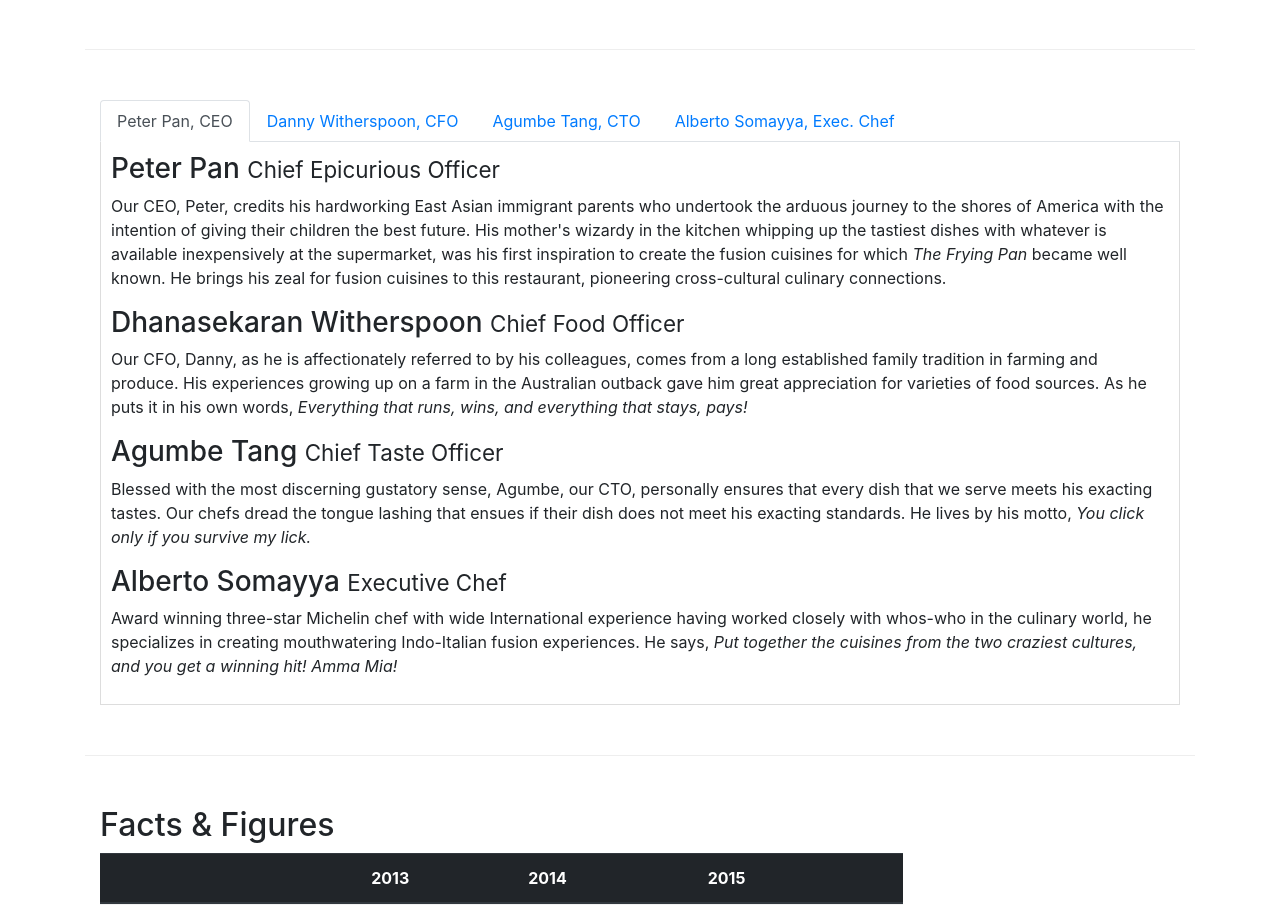
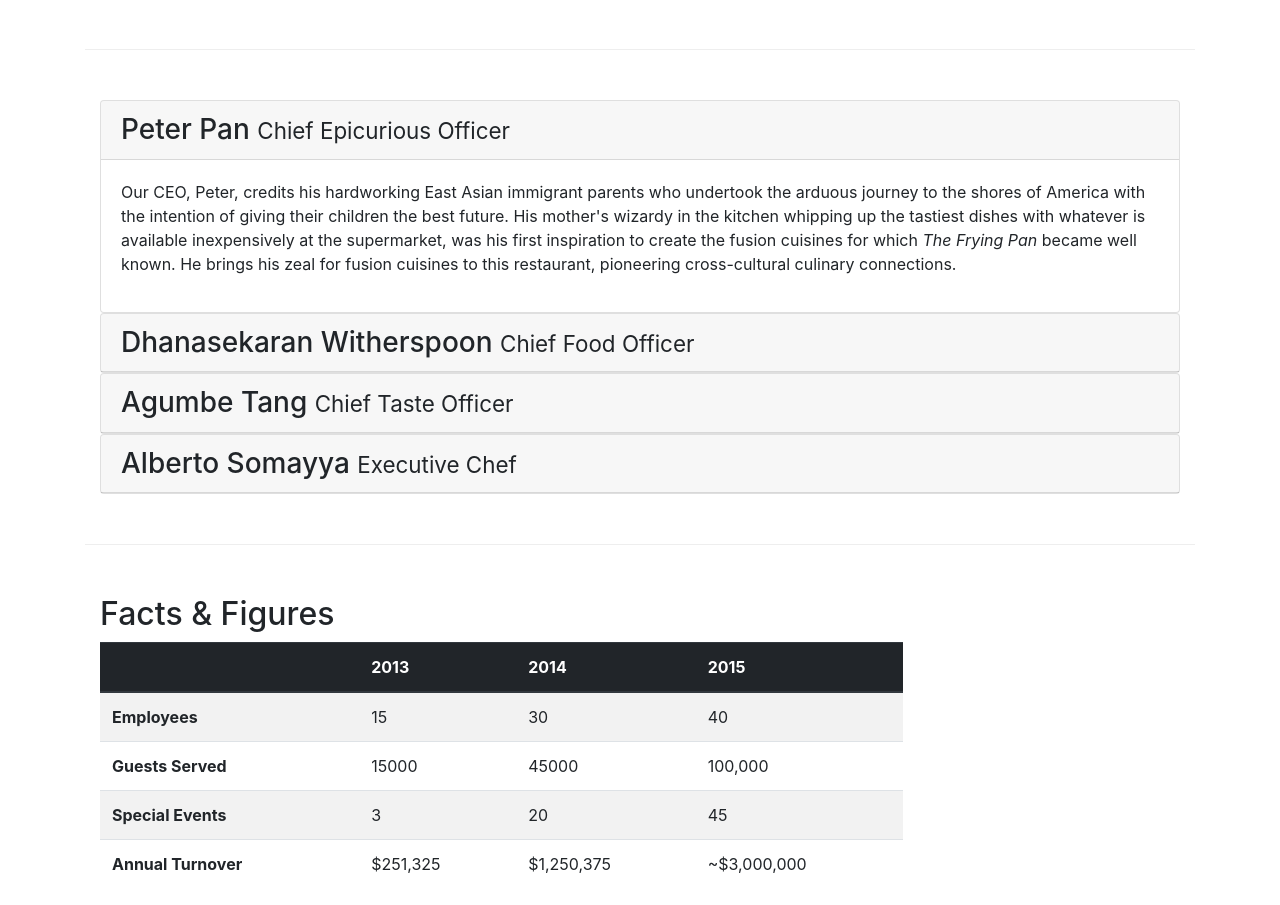
Before and after one commit to santoshnadar/conFusion, a website: page aboutus.html in a window 1280 px wide. Shown: the part 922-1827 px from the top of the page. Drawn offline with nearby package versions, Linux system fonts and the light colour scheme.

Commit message:
accordion

```diff
--- a/aboutus.html
+++ b/aboutus.html
@@ -104,41 +104,64 @@
 
         <div class="row row-content">
             <div class="col">
-                <ul class="nav nav-tabs">
-                    <li class="nav-item">
-                      <a class="nav-link active" href="#peter"
-                        role="tab" data-toggle="tab">Peter Pan, CEO</a>
-                    </li>
-                    <li class="nav-item">
-                      <a class="nav-link" href="#danny" role="tab"
-                        data-toggle="tab">Danny Witherspoon, CFO</a>
-                    </li>
-                    <li class="nav-item">
-                      <a class="nav-link" href="#agumbe"role="tab"
-                        data-toggle="tab">Agumbe Tang, CTO</a>
-                    </li>
-                    <li class="nav-item">
-                      <a class="nav-link" href="#alberto" role="tab"
-                        data-toggle="tab">Alberto Somayya, Exec. Chef</a>
-                    </li>
-                </ul>
-				<div class="tab-content">
-					<div role="tabpanel" class="tab-pane fade show active" id="peter">
-						<h3>Peter Pan <small>Chief Epicurious Officer</small></h3>
+
+				<div id="accordion">
+					<div class="card">
+                        <div class="card-header" role="tab" id="peterhead">
+                        <h3 class="mb-0">
+                            <a data-toggle="collapse" data-target="#peter">
+                            Peter Pan <small>Chief Epicurious Officer</small>
+                            </a>
+                        </h3>
+                        </div>
+                        <div class="collapse show" id="peter" data-parent="#accordion">
+                            <div class="card-body">
                                 <p class="d-none d-sm-block">Our CEO, Peter, credits his hardworking East Asian immigrant parents who undertook the arduous journey to the shores of America with the intention of giving their children the best future. His mother's wizardy in the kitchen whipping up the tastiest dishes with whatever is available inexpensively at the supermarket, was his first inspiration to create the fusion cuisines for which <em>The Frying Pan</em> became well known. He brings his zeal for fusion cuisines to this restaurant, pioneering cross-cultural culinary connections.</p>
                             </div>
+                        </div>
+                    </div>
 
-					<div role="tabpanel" class="tab-pane fade show active" id="danny">
-						<h3>Dhanasekaran Witherspoon <small>Chief Food Officer</small></h3>
+					<div class="card">
+                        <div class="card-header" role="tab" id="dannyhead">
+                        <h3 class="mb-0">
+                            <a class="collapsed" data-toggle="collapse" data-target="#danny">
+                            Dhanasekaran Witherspoon <small>Chief Food Officer</small>
+                            </a>
+                        </h3>
+                        </div>
+                        <div class="collapse" id="danny" data-parent="#accordion">
+                            <div class="card-body">
                                 <p class="d-none d-sm-block">Our CFO, Danny, as he is affectionately referred to by his colleagues, comes from a long established family tradition in farming and produce. His experiences growing up on a farm in the Australian outback gave him great appreciation for varieties of food sources. As he puts it in his own words, <em>Everything that runs, wins, and everything that stays, pays!</em></p>
                             </div>
-					<div role="tabpanel" class="tab-pane fade show active" id="agumbe">
-						<h3>Agumbe Tang <small>Chief Taste Officer</small></h3>
+                        </div>
+                    </div>
+					<div class="card">
+                        <div class="card-header" role="tab" id="dannyhead">
+                        <h3 class="mb-0">
+                            <a class="collapsed" data-toggle="collapse" data-target="#agumbe">
+                            Agumbe Tang <small>Chief Taste Officer</small>
+                            </a>
+                        </h3>
+                        </div>
+                        <div class="collapse" id="agumbe" data-parent="#accordion">
+                            <div class="card-body">
                                 <p class="d-none d-sm-block">Blessed with the most discerning gustatory sense, Agumbe, our CTO, personally ensures that every dish that we serve meets his exacting tastes. Our chefs dread the tongue lashing that ensues if their dish does not meet his exacting standards. He lives by his motto, <em>You click only if you survive my lick.</em></p>
                             </div>
-					<div role="tabpanel" class="tab-pane fade show active" id="alberto">
-						<h3>Alberto Somayya <small>Executive Chef</small></h3>
+                        </div>
+                    </div>
+					<div class="card">
+                        <div class="card-header" role="tab" id="dannyhead">
+                        <h3 class="mb-0">
+                            <a class="collapsed" data-toggle="collapse" data-target="#alberto">
+                            Alberto Somayya <small>Executive Chef</small>
+                            </a>
+                        </h3>
+                        </div>
+                        <div class="collapse" id="alberto" data-parent="#accordion">
+                            <div class="card-body">
                                 <p class="d-none d-sm-block">Award winning three-star Michelin chef with wide International experience having worked closely with whos-who in the culinary world, he specializes in creating mouthwatering Indo-Italian fusion experiences. He says, <em>Put together the cuisines from the two craziest cultures, and you get a winning hit! Amma Mia!</em></p>
+                            </div>
+                        </div>
                     </div>
 
 				</div>
```
Lines whose indentation alone changed are shown as unchanged.
